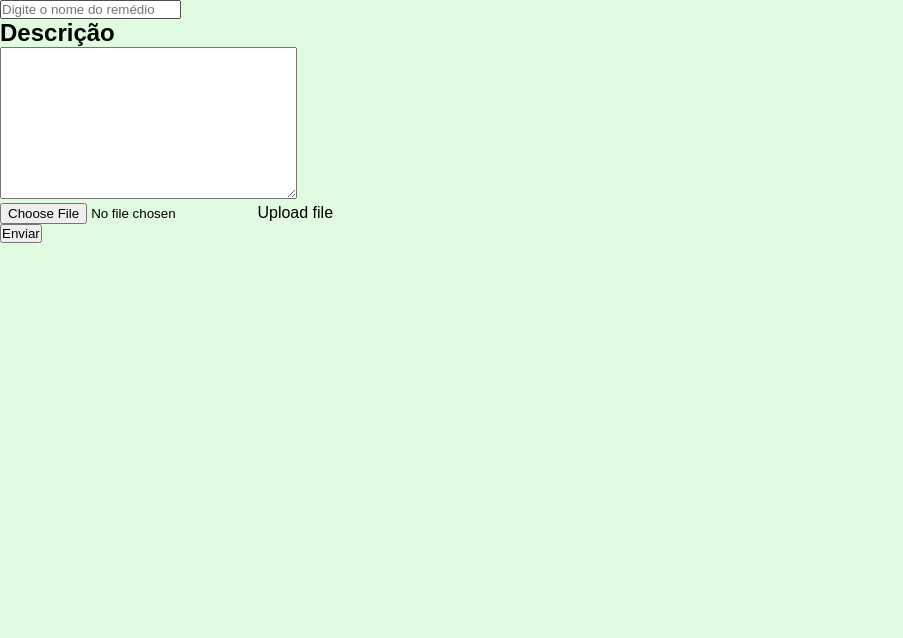
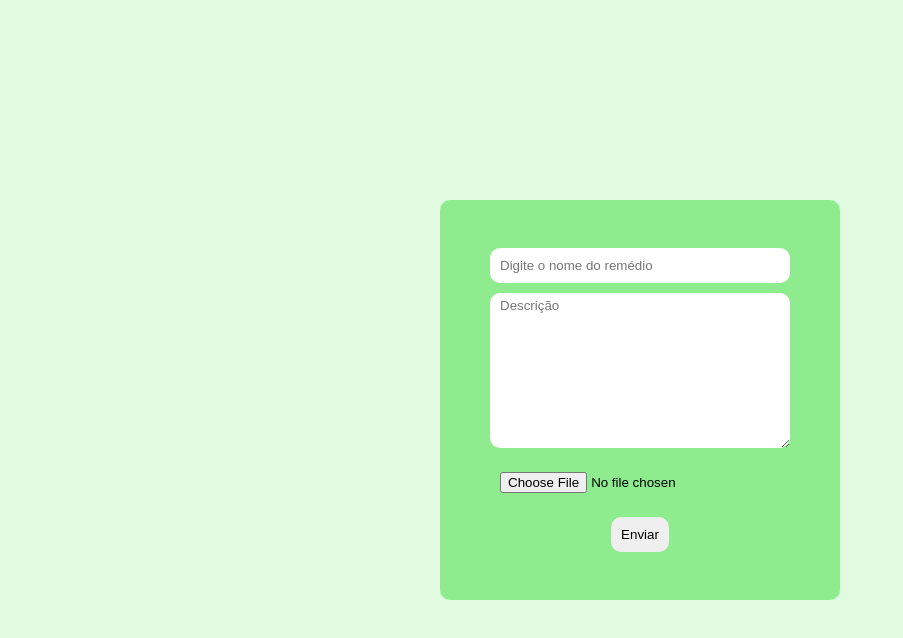
Before and after one commit to 1eumateus/Projeto-Site-de-Busca, a website: page buscar.html in a window 1280 px wide. Shown: the whole page, without its empty margins (0-903 px from the left). Drawn offline with Linux system fonts and the light colour scheme.

Commit message:
Alterando a página inicial e adicionando o botão de favotirar

```diff
--- a/buscar.html
+++ b/buscar.html
@@ -5,22 +5,35 @@
     <meta name="viewport" content="width=device-width, initial-scale=1.0">
     <title>Buscar</title>
     <link rel="stylesheet" href="/css/global/estilos.css">
+    <link rel="stylesheet" href="/css/buscar.css">
 </head>
 <body>
     <form class="input-box">
-        <input type="text" placeholder="Digite o nome do remédio">
-        <h2>Descrição</h2>
-        <textarea name="Descrição do remédio" rows="10" cols="35" id="descricao"></textarea>
-        <div class="uplod">
-            <input type="file" id="file"/>
-            <label for="file">Upload file</label>
-            <br>
-            <button type="submit">Enviar</button>
+        <div class="primeiroContainer">
+            <div class="nomeRemedio">
+                <input type="text" placeholder="Digite o nome do remédio">
+
+            </div>
+            <div class="descrition">
+                <textarea name="Descrição do remédio" rows="10" cols="35" id="descricao" placeholder="Descrição"></textarea>
+
+            </div>
+            <div class="upload">
+                <label for="file">
+                    <!-- <img src="imagens/envio.png" height="25" for="file"> -->
+                    <input type="file" id="file"/>
+                </label>
+
+            </div>
+            <button class="enviar" type="submit">Enviar</button>
+
+
+
         </div>
-
 
 
     </form>
 
+
 </body>
 </html>
--- a/css/buscar.css
+++ b/css/buscar.css
@@ -0,0 +1,54 @@
+.input-box{
+    display: flex;
+    justify-content: center;
+    align-items: center; /* Centraliza verticalmente */
+    text-align: center;
+    height: 100vh;
+
+
+}
+
+
+
+.primeiroContainer{
+
+
+    height: 400px;
+    width: 400px;
+    background: rgb(142, 236, 142);
+    align-content: center;
+    justify-items: center;
+    border-radius: 10px;
+}
+.primeiroContainer input{
+    border-radius: 10px;
+    border: none;
+    padding: 10px;
+    width: 300px;
+    height: 35px;
+}
+.descrition textarea{
+    margin-top: 10px;
+    border: none;
+    border-radius: 10px;
+    width: 300px;
+    padding-left: 10px;
+    padding-top: 5px;
+    margin-bottom: 10px;
+}
+.upload input{
+    border-radius: 10px;
+
+}
+
+
+.enviar{
+    background-color: none;
+    border: none;
+    margin-top: 20px;
+    padding: 10px;
+    border-radius: 10px;
+
+
+
+}
--- a/scripts/script.js
+++ b/scripts/script.js
@@ -42,8 +42,6 @@ document.getElementById('loginForm').onsubmit = async function (event) {
     event.preventDefault();
     const email = document.getElementById('loginEmail').value;
     const password = document.getElementById('loginPassword').value;
-    console.log(email);
-    console.log(password);
 
     const response = await fetch('http://localhost:3000/login', {
         method: 'POST',
@@ -60,8 +58,7 @@ document.getElementById('loginForm').onsubmit = async function (event) {
         // localStorage.setItem('firstName', result.firstName);
 
         // showUserName(result.firstName);
-        // loginModal.style.display = 'none';
-        console.log("entrou");
+        // loginModal.style.display = 'none';cons
     } else {
         alert(result.message);
     }
```
Also changed, not shown: css/paginaInicial.css (+19 -3 lines), login.html (+3 -3 lines), paginaInicial.html (+6 -5 lines), imagens/envio.png (added), imagens/favorito.png (added).
